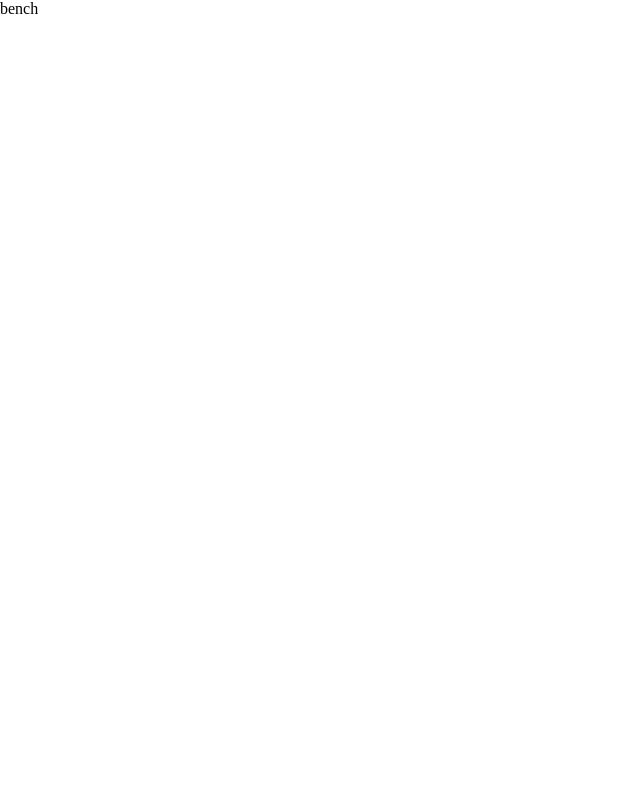
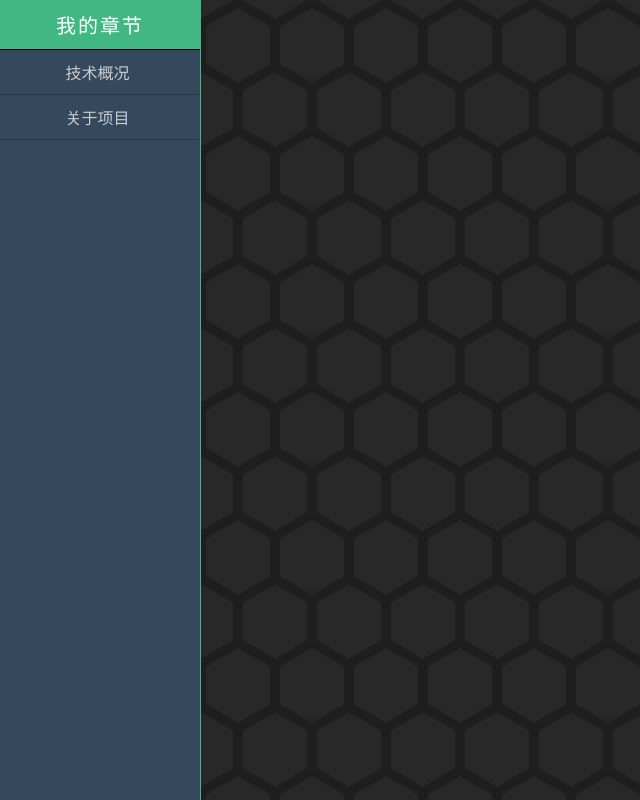
Before and after one commit to LiJuncongDIKU/skill-stack-ts, a Vue app: page /#/workbench in a window 1280 px wide. Shown: the whole page, without its empty margins (0-640 px from the left). Built offline with nearby package versions, Linux system fonts and the light colour scheme.

Commit message:
[feat] 路由切换

```diff
--- /dev/null
+++ b/src/assets/scss/pattern.scss
@@ -0,0 +1,19 @@
+/* From Uiverse.io by kandalgaonkarshubham */
+.bg-01 { // 六边形黑
+  width: 100%;
+  height: 100%;
+  --s: 37px; /* control the size */
+
+  --c: #0000, #282828 0.5deg 119.5deg, #0000 120deg;
+  --g1: conic-gradient(from 60deg at 56.25% calc(425% / 6), var(--c));
+  --g2: conic-gradient(from 180deg at 43.75% calc(425% / 6), var(--c));
+  --g3: conic-gradient(from -60deg at 50% calc(175% / 12), var(--c));
+  background:
+    var(--g1),
+    var(--g1) var(--s) calc(1.73 * var(--s)),
+    var(--g2),
+    var(--g2) var(--s) calc(1.73 * var(--s)),
+    var(--g3) var(--s) 0,
+    var(--g3) 0 calc(1.73 * var(--s)) #1e1e1e;
+  background-size: calc(2 * var(--s)) calc(3.46 * var(--s));
+}
--- /dev/null
+++ b/src/views/about/About.vue
@@ -0,0 +1,13 @@
+<template>
+  <div>
+    关于此项目
+  </div>
+</template>
+
+<script setup lang="ts">
+
+</script>
+
+<style scoped>
+
+</style>
--- a/src/views/login/Login.vue
+++ b/src/views/login/Login.vue
@@ -27,15 +27,15 @@ const goBench = () => {
   height: 100vh;
   display: grid;
   grid-template-columns: 2fr 1fr;
+  background: vars.$color-vue-deep;
+  background-image: radial-gradient(white 2px, transparent 0);
+  background-size: 30px 30px;
+  background-position: -5px -5px;
 
   .login-left {
     display: flex;
     align-items: center;
     justify-content: center;
-    background: vars.$color-vue-deep;
-    background-image: radial-gradient(white 2px, transparent 0);
-    background-size: 30px 30px;
-    background-position: -5px -5px;
 
     .logo {
       width: 580px;
@@ -45,7 +45,7 @@ const goBench = () => {
   .login-right {
     display: flex;
     align-items: center;
-    background: repeating-linear-gradient(45deg, #92c9b1, #92c9b1 20px, #b3e0d2 20px, #b3e0d2 40px);
+    // background: repeating-linear-gradient(45deg, #92c9b1, #92c9b1 20px, #b3e0d2 20px, #b3e0d2 40px);
 
     .form {
       width: 300px;
--- /dev/null
+++ b/src/views/overview/Overview.vue
@@ -0,0 +1,13 @@
+<template>
+  <div>
+    超级概况
+  </div>
+</template>
+
+<script setup lang="ts">
+
+</script>
+
+<style scoped>
+
+</style>
--- /dev/null
+++ b/src/views/workbench/Menu.vue
@@ -0,0 +1,52 @@
+<template>
+  <div>
+    <div v-for="item in list" :key="item.title" @click="handleRoute(item)"
+      :class="{ 'link-item': true, 'active': item.path === activePath }">
+      {{ item.title }}
+    </div>
+  </div>
+</template>
+
+<script setup lang="ts">
+import { computed, ref } from 'vue';
+import { router } from '../../router/index';
+
+const list = ref([
+  {
+    title: '技术概况',
+    path: '/workbench/overview'
+  },
+  {
+    title: '关于项目',
+    path: '/workbench/about'
+  }
+]);
+
+function handleRoute(item: any) {
+  router.push(item.path);
+}
+
+const activePath = computed(() => {
+  return router.currentRoute.value.path;
+});
+</script>
+
+<style lang="scss" scoped>
+@use '../../assets/scss/variable.scss' as vars;
+
+.link-item {
+  padding: 10px;
+  text-align: center;
+  cursor: pointer;
+  color: #ccc;
+  border-bottom: #333 1px solid;
+  border-right: transparent 5px solid;
+
+  &.active {
+    font-weight: bold;
+    color: white;
+    text-shadow: 0 0 2px white;
+    // border-right: vars.$color-vue-light 5px solid;
+  }
+}
+</style>
--- a/src/views/workbench/Workbench.vue
+++ b/src/views/workbench/Workbench.vue
@@ -1,13 +1,49 @@
 <template>
-  <div>
-    bench
+  <div class="bench-wrap">
+    <div class="chapter">
+      <div class="title">我的章节</div>
+      <Menu></Menu>
+    </div>
+    <div class="content">
+      <router-view></router-view>
+    </div>
   </div>
 </template>
 
 <script setup lang="ts">
+import Menu from './Menu.vue'
 
 </script>
 
-<style scoped>
+<style lang="scss" scoped>
+@use '../../assets/scss/variable.scss' as vars;
+@use '../../assets/scss/pattern.scss' as pattern;
 
+.bench-wrap {
+  width: 100%;
+  height: 100vh;
+  background-color: #fff;
+  display: grid;
+  grid-template-columns: auto 1fr;
+
+  .chapter {
+    width: 200px;
+    background: vars.$color-vue-deep;
+    border-right: 1px solid vars.$color-vue-light;
+    .title {
+      color: #fff;
+      font-size: 20px;
+      font-weight: normal;
+      padding: 10px;
+      text-align: center;
+      border-bottom: #000 1px solid;
+      letter-spacing: 2px;
+      background: vars.$color-vue-light;
+    }
+  }
+
+  .content {
+    @extend pattern, .bg-01 !optional;
+  }
+}
 </style>
```
Also changed, not shown: src/router/index.ts (+6 -1 lines).
